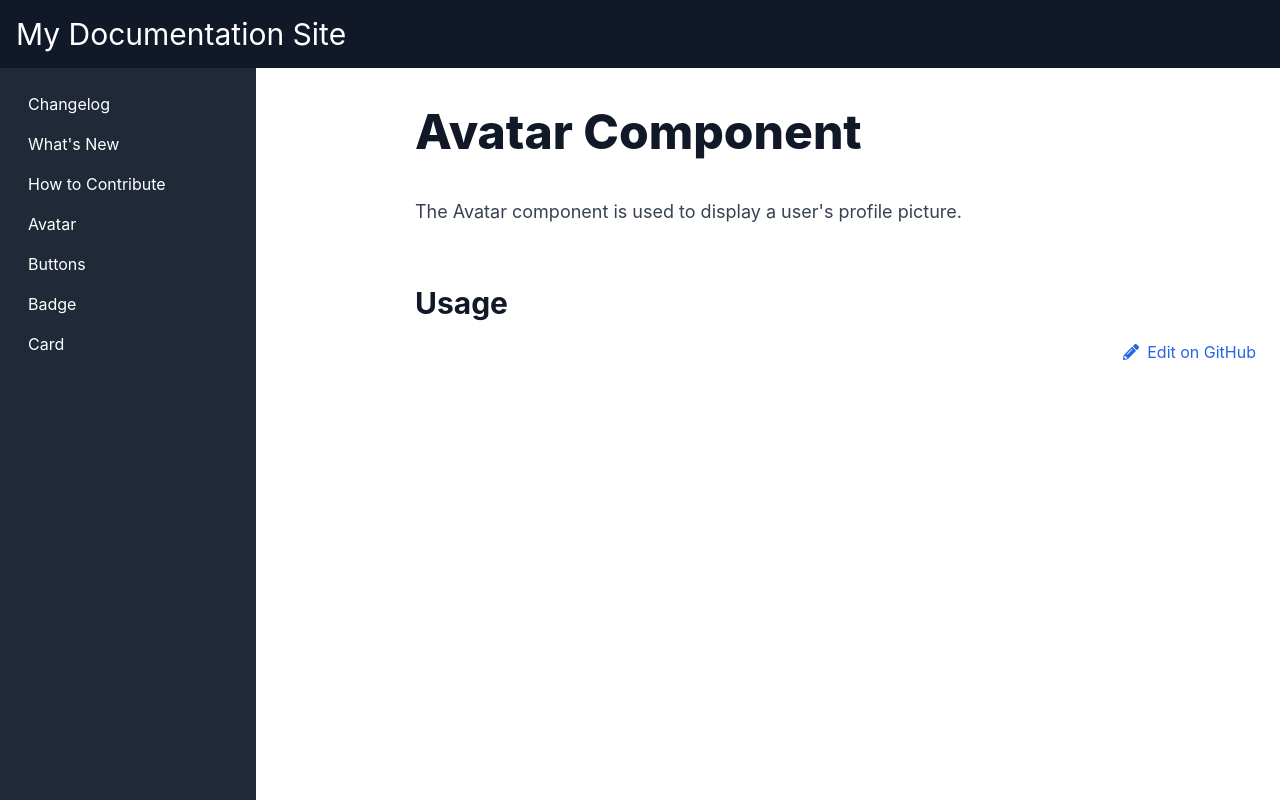
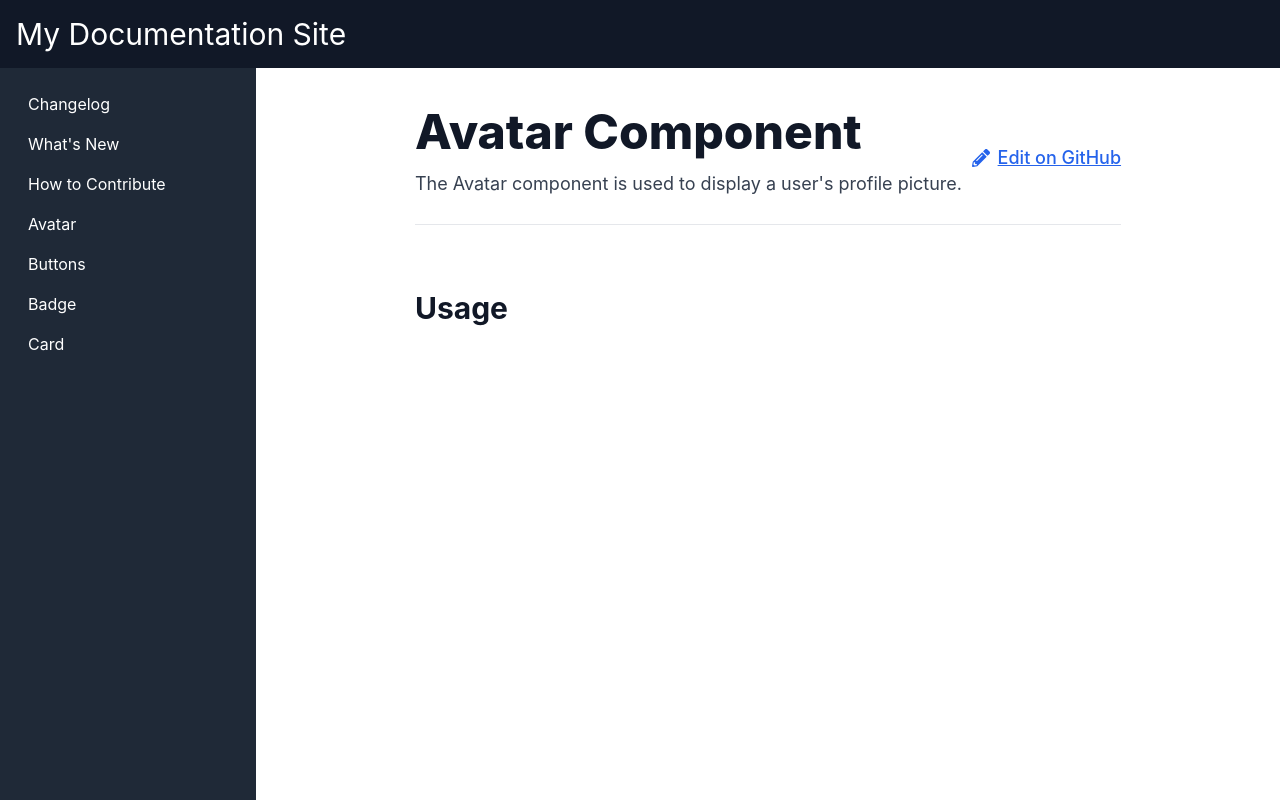
Before and after one commit to lenoraporter/doc-site, a React (Create React App) app: page /docs/avatar in a window 1280 px wide. Built offline with nearby package versions, Linux system fonts and the light colour scheme.

Commit message:
Restyle UI

```diff
--- a/public/docs/avatar.md
+++ b/public/docs/avatar.md
@@ -1,10 +1,6 @@
 ---
 title: Avatar Component
-description: Documentation for the Avatar component.
+description: The Avatar component is used to display a user's profile picture.
 ---
 
-# Avatar Component
-
-The Avatar component is used to display a user's profile picture.
-
 ## Usage
--- a/src/components/EditOnGitHub.js
+++ b/src/components/EditOnGitHub.js
@@ -7,7 +7,7 @@ const EditOnGitHub = ({ filePath }) => {
 	const editUrl = `${repoUrl}${filePath}`;
 
 	return (
-		<div className="flex justify-end mb-4">
+		<div className="flex justify-end">
 			<a
 				href={editUrl}
 				target="_blank"
--- a/src/components/MarkdownRenderer.js
+++ b/src/components/MarkdownRenderer.js
@@ -1,6 +1,7 @@
 import React, { useEffect, useState } from "react";
 import ReactMarkdown from "react-markdown";
 import matter from "gray-matter";
+import EditOnGitHub from "./EditOnGitHub";
 
 const MarkdownRenderer = ({ filePath }) => {
 	const [content, setContent] = useState("");
@@ -19,10 +20,14 @@ const MarkdownRenderer = ({ filePath }) => {
 
 	return (
 		<div className="prose prose-lg mx-auto p-4">
-			{/* <h1 className="scroll-m-20 text-4xl font-bold tracking-tight">
-				{meta.title}
-			</h1>
-			<p className="text-gray-700">{meta.description}</p> */}
+			<div className="flex  justify-between items-center mb-4">
+				<div>
+					<h1 className="mb-3 text-5xl font-extrabold">{meta.title}</h1>
+					<p className="text-gray-700 mt-2 mb-2">{meta.description}</p>
+				</div>
+				<EditOnGitHub filePath={`docs/${filePath}`} />
+			</div>
+			<hr className="mb-16 mt-2" />
 			<ReactMarkdown>{content}</ReactMarkdown>
 		</div>
 	);
--- a/src/pages/DocumentationPage.js
+++ b/src/pages/DocumentationPage.js
@@ -3,18 +3,16 @@ import { useParams } from "react-router-dom";
 import Layout from "../components/Layout";
 import Sidebar from "../components/Sidebar";
 import MarkdownRenderer from "../components/MarkdownRenderer";
-import EditOnGitHub from "../components/EditOnGitHub";
 
 const DocumentationPage = () => {
 	const { slug } = useParams();
-	const filePath = `/docs/${slug}.md`;
+	const filePath = `${slug}.md`;
 
 	return (
 		<Layout>
 			<Sidebar />
 			<main className="flex-1 p-6 bg-white overflow-y-auto">
 				<MarkdownRenderer filePath={filePath} />
-				<EditOnGitHub filePath={`docs/${slug}.md`} />
 			</main>
 		</Layout>
 	);
```
Also changed, not shown: public/docs/badge.md (+1 -5 lines), public/docs/buttons.md (+2 -4 lines), public/docs/card.md (+2 -4 lines), public/docs/how-to-contribute.md (+1 -5 lines), public/docs/whats-new.md (+0 -2 lines), public/docs/changelog.md.
